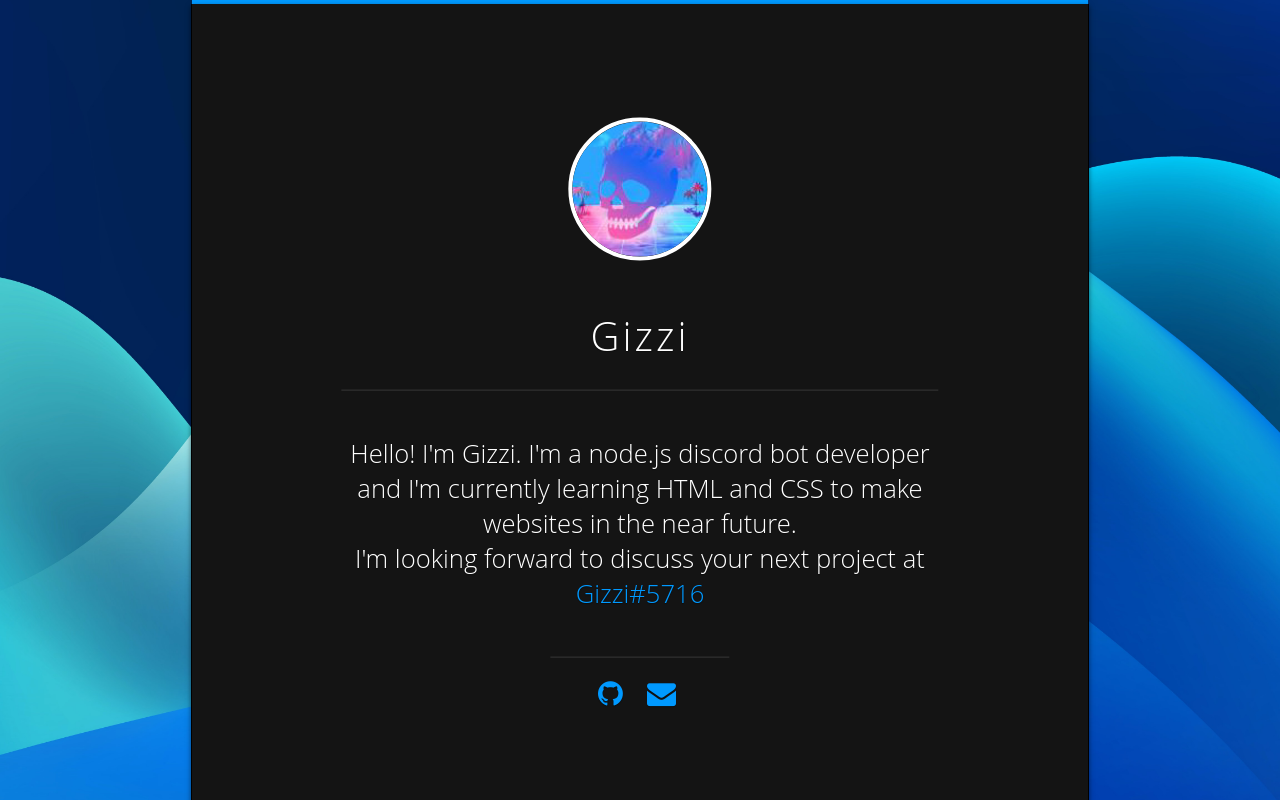
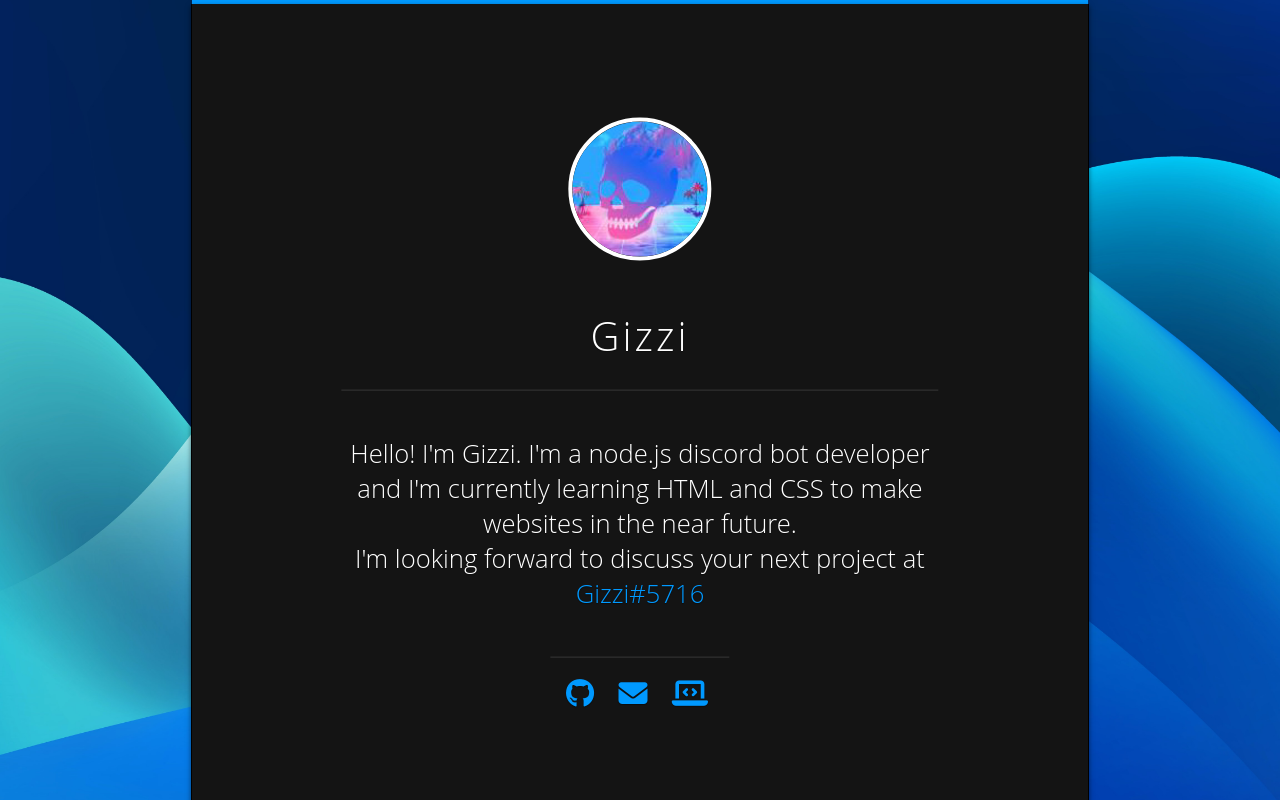
Before and after one commit to GizziXZ/Portfolio, a plain HTML site: page index.html in a window 1280 px wide. Drawn offline with Linux system fonts and the light colour scheme.

Commit message:
Update index.html

```diff
--- a/index.html
+++ b/index.html
@@ -19,6 +19,10 @@
       name="keywords"
       content="gizzi, gizzixz, programming, nodejs, discord, bot, coding, development"
     />
+    <script
+      src="https://kit.fontawesome.com/21a19a579c.js"
+      crossorigin="anonymous"
+    ></script>
     <link rel="stylesheet" href="/main.css" />
     <link rel="icon" type="image/png" href="/images/favicon.png" />
   </head>
@@ -47,9 +51,15 @@
             class="btn btn-icon btn-default"
           >
             <i class="fa fa-github"></i>
-            <a href="mailto:gizzixz@gmail.com" class="btn btn-icon btn-default">
-              <i class="fa fa-envelope"></i>
-            </a>
+          </a>
+          <a href="mailto:gizzixz@gmail.com" class="btn btn-icon btn-default">
+            <i class="fa fa-envelope"></i>
+          </a>
+          <a
+            href="https://www.fiverr.com/gizzixz/create-a-discord-bot?source=order_page_summary_gig_link_title&funnel=9062922330a14120f3a9a21c3a1b414b"
+            class="btn btn-icon btn-default"
+          >
+            <i class="fa-solid fa-laptop-code"></i>
           </a>
         </div>
       </div>
```
